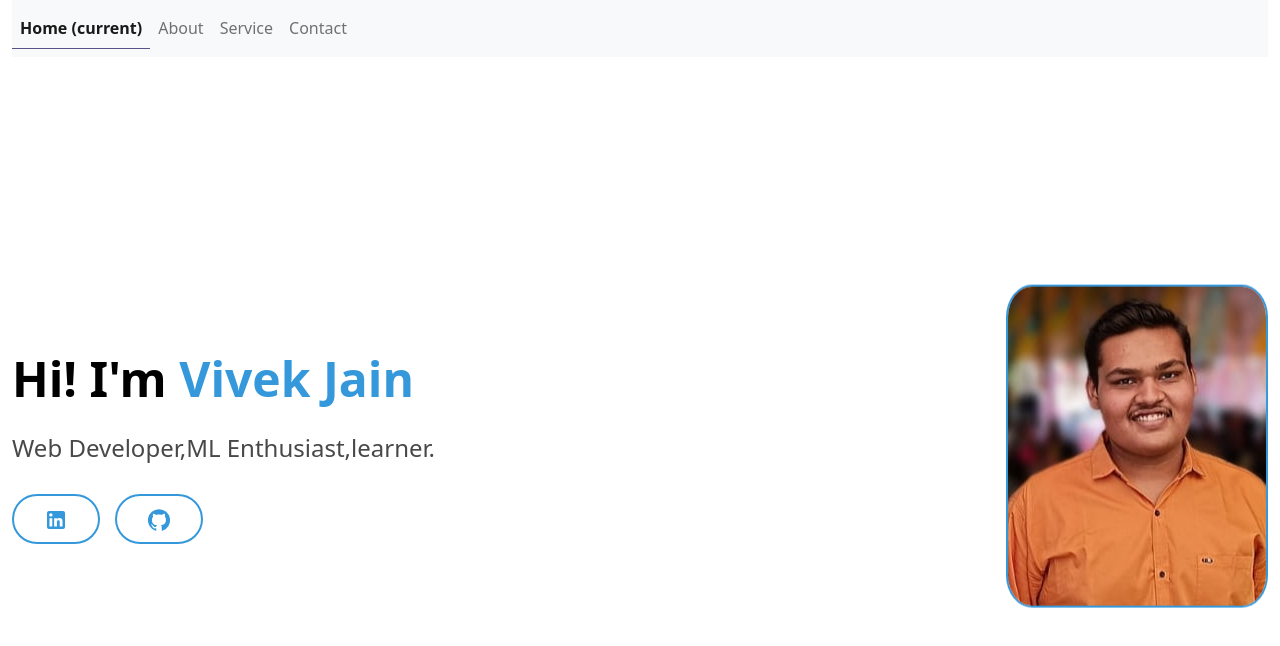
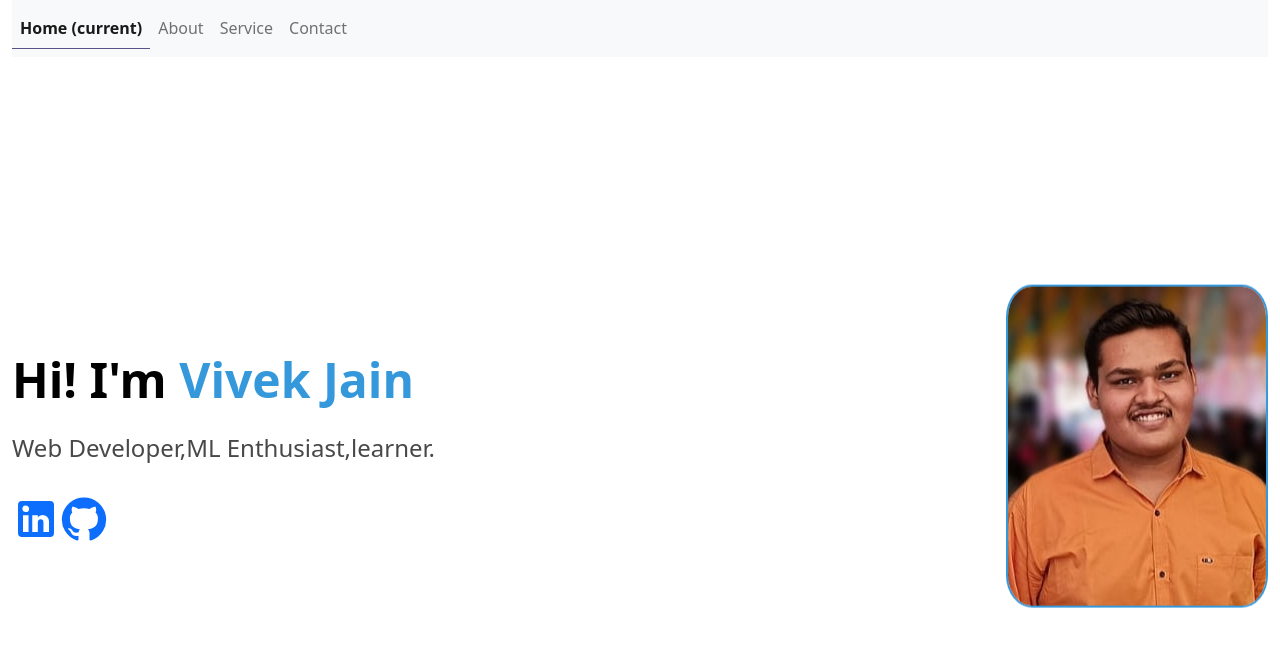
Before and after one commit to vivek0042/Responsive-portfolio, a React (Create React App) app: page / in a window 1280 px wide. Shown: the top 646 px of the page. Built offline with nearby package versions, Linux system fonts and the light colour scheme.

Commit message:
update 8

```diff
--- a/src/Home.jsx
+++ b/src/Home.jsx
@@ -22,8 +22,8 @@ const Home=()=>{
                  Web Developer,ML Enthusiast,learner.
                  </h2>
                   <div className='mt-3'>    {/*mt-3 means margin top by 3 px */}
-                    <NavLink to="https://www.linkedin.com/in/vivek-jain-73b35a214/" className='btn-get-started'><LinkedInIcon/></NavLink>
-                    <NavLink to="https://github.com/vivek0042" className='btn-get-started'><GitHubIcon/></NavLink>
+                    <NavLink to="https://www.linkedin.com/in/vivek-jain-73b35a214/" className="ico"><LinkedInIcon style={{width:"3rem",height:"auto"}}/></NavLink>
+                    <NavLink to="https://github.com/vivek0042" className="ico"><GitHubIcon style={{width:"3rem",height:"auto"}}/></NavLink>
 
                 </div>
 
```
